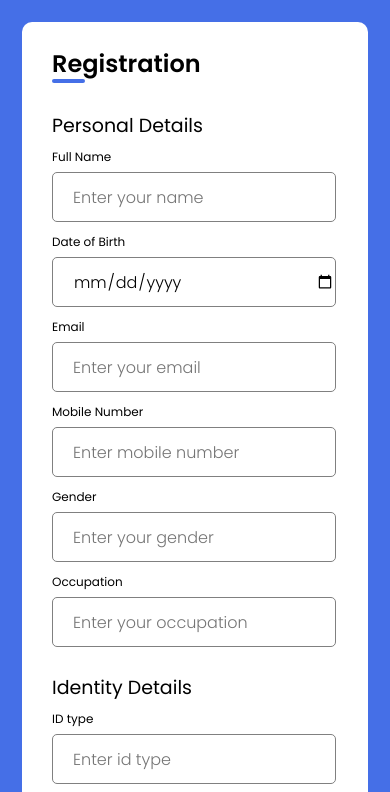
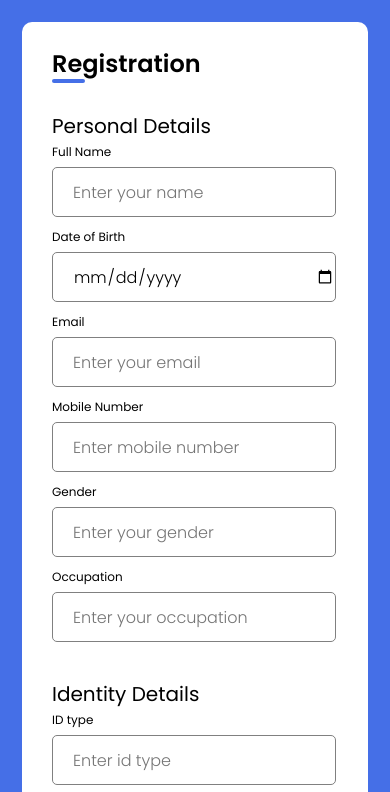
Before and after one commit to Tushar-bhatii/Vanilla-registration-form, a plain HTML site: page index.html in a window 390 px wide. Shown: the top 792 px of the page. Drawn offline with Linux system fonts and the light colour scheme.

Commit message:
update mobile responsive code

```diff
--- a/index.html
+++ b/index.html
@@ -3,7 +3,7 @@
 <head>
     <meta charset="UTF-8">
     <meta name="viewport" content="width=device-width, initial-scale=1.0">
-    <title>Document</title>
+    <title>Registration form</title>
     <!-- Preconnect for faster font loading -->
     <link rel="preconnect" href="https://fonts.googleapis.com">
     <link rel="preconnect" href="https://fonts.gstatic.com" crossorigin>
@@ -13,7 +13,7 @@
     <link rel="stylesheet" href="https://cdnjs.cloudflare.com/ajax/libs/font-awesome/6.7.2/css/all.min.css"
         integrity="sha512-Evv84Mr4kqVGRNSgIGL/F/aIDqQb7xQ2vcrdIwxfjThSH8CSR7PBEakCr51Ck+w+/U6swU2Im1vVX0SVk9ABhg=="
         crossorigin="anonymous" referrerpolicy="no-referrer" />
-    <link rel="stylesheet" href="style.css">
+    <link rel="stylesheet" href="./style.css">
     <script src="./script.js" defer></script>
 </head>
 <body>
--- a/style.css
+++ b/style.css
@@ -87,7 +87,7 @@ form button p{
 }
 form #submit-button{
    margin-left: 5%;
-   /* padding-left: 90px; */
+
 }
 form button:hover {
     background-color: rgb(69 ,111, 231,0.85);
@@ -126,4 +126,9 @@ form button:hover {
     form #submit-button{
         margin: 14px 0px 0px 0px;
     }
+    .Details-main__Container h3 {
+        margin: 26px 0px 2px 0px;
+        font-weight: 500;
+        font-size: 20px;
 }
+}
```
